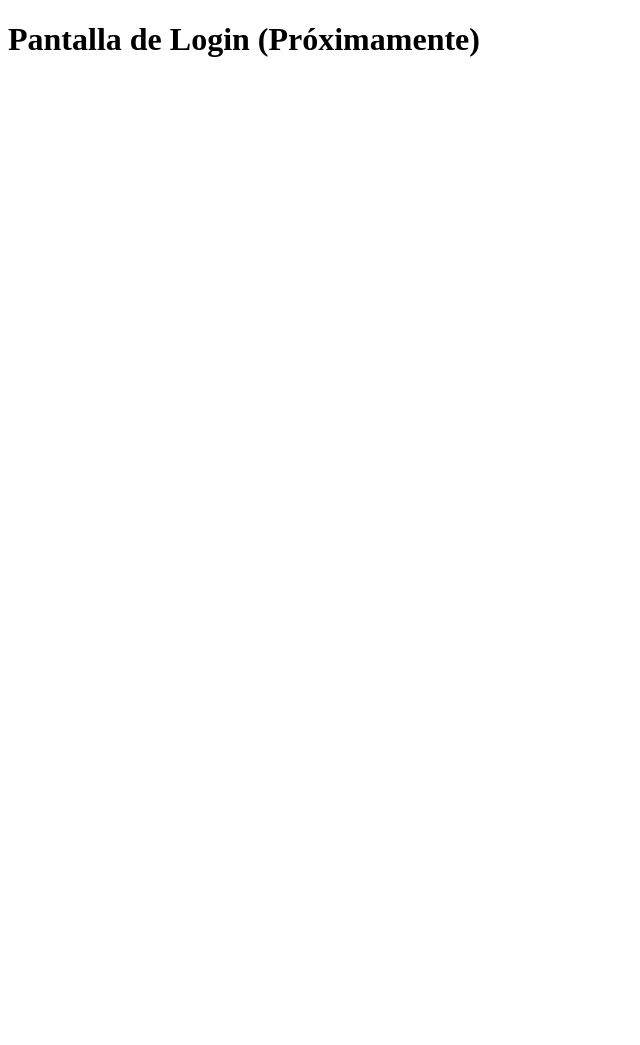
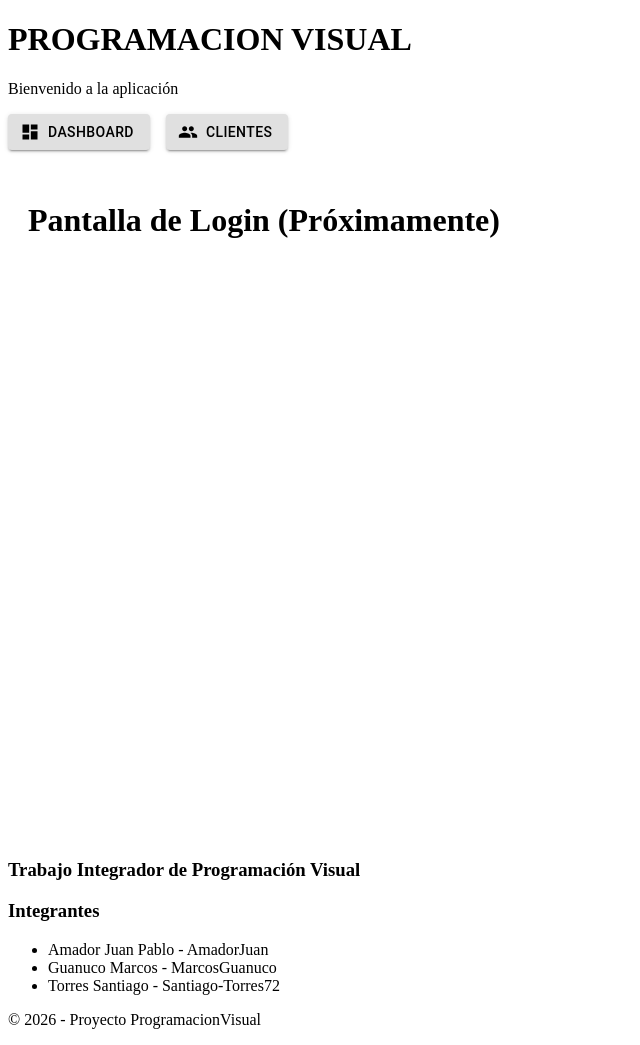
Before and after one commit to MarcosGuanuco/pv_tp_integrador_grupo12, a React (Vite) app in the folder pv_tp_integrador_grupo12/: page /login in a window 1280 px wide. Shown: the whole page, without its empty margins (0-640 px from the left). Before the commit the page ends 800 px from the top, so only its background shows below. Built offline with nearby package versions, Linux system fonts and the light colour scheme.

Commit message:
Deje implementado la funcionalidad de Enrutamiento mediante el React Router en el archivo <Nav/> para poder navegar entre paginas

```diff
--- a/pv_tp_integrador_grupo12/src/App.jsx
+++ b/pv_tp_integrador_grupo12/src/App.jsx
@@ -4,15 +4,38 @@ import viteLogo from './assets/vite.svg'
 import heroImg from './assets/hero.png'
 import './App.css'
 
+import { BrowserRouter as Router, Routes, Route, Navigate } from 'react-router-dom'
+import { AdminProvider } from './context/AdminContext'
 
 import Login from './views/Login'
+import Header from './components/layout/Header'
+import Nav from './components/layout/Nav'
+import Footer from './components/layout/Footer'
+import Dashboard from './views/Dashboard'
+import DetalleCliente from './views/DetalleCliente'
+import ListaCliente from './views/ListaClientes'
 
 function App() {
   const [count, setCount] = useState(0)
 
   return (
     <>
-    <Login/>
+    <AdminProvider>
+      <Router>
+      <Header/>
+      <Nav/>
+      <main style={{ minHeight: '80vh', padding: '20px' }}>
+          <Routes>
+            <Route path="/login" element={<Login />} />
+            <Route path="/dashboard" element={<Dashboard />} />
+            <Route path="/clientes" element={<ListaCliente />} />
+            <Route path="/clientes/:id" element={<DetalleCliente />} />
+            <Route path="*" element={<Navigate to="/login" />} />
+          </Routes>
+        </main>
+      <Footer/>
+      </Router>
+    </AdminProvider>
     </>
   )
 }
--- /dev/null
+++ b/pv_tp_integrador_grupo12/src/components/layout/Footer.jsx
@@ -0,0 +1,21 @@
+function Footer(){
+    return(
+        <footer>
+            <div>
+                <h3>Trabajo Integrador de Programación Visual</h3>
+                <div>
+                    <h3>Integrantes</h3>
+                    <ul>
+                        <li>Amador Juan Pablo - AmadorJuan</li>
+                        <li>Guanuco Marcos - MarcosGuanuco</li>
+                        <li>Torres Santiago - Santiago-Torres72</li>
+                    </ul>
+                </div>
+            </div>
+            <div>
+                <p>&copy; 2026 - Proyecto ProgramacionVisual</p>
+            </div>
+        </footer>
+    )
+}
+export default Footer;
--- /dev/null
+++ b/pv_tp_integrador_grupo12/src/components/layout/Header.jsx
@@ -0,0 +1,12 @@
+function Header(){
+    return(
+        <header>
+            <div>
+                <h1>PROGRAMACION VISUAL</h1>
+                <p>Bienvenido a la aplicación</p>
+            </div>
+        </header>
+    )
+}
+
+export default Header
--- /dev/null
+++ b/pv_tp_integrador_grupo12/src/components/layout/Nav.jsx
@@ -0,0 +1,22 @@
+import { NavLink } from 'react-router-dom';
+import { Button, Stack } from '@mui/material';
+import DashboardIcon from '@mui/icons-material/Dashboard';
+import PeopleIcon from '@mui/icons-material/People';
+
+export default function Nav() {
+  return (
+    <nav style={{ margin: '10px 0' }}>
+      <Stack direction="row" spacing={2} justifyContent="center">
+        <Button component={NavLink} to="/dashboard" variant="contained" startIcon={<DashboardIcon />}
+          style={({ isActive }) => ({backgroundColor: isActive ? '#1976d2' : '#e0e0e0', color: isActive ? '#fff' : '#000',})}>
+          Dashboard
+        </Button>
+
+        <Button component={NavLink} to="/clientes" variant="contained" startIcon={<PeopleIcon />}
+          style={({ isActive }) => ({backgroundColor: isActive ? '#1976d2' : '#e0e0e0', color: isActive ? '#fff' : '#000',})}>
+          Clientes
+        </Button>
+      </Stack>
+    </nav>
+  );
+}
--- a/pv_tp_integrador_grupo12/src/context/AdminContext.jsx
+++ b/pv_tp_integrador_grupo12/src/context/AdminContext.jsx
@@ -0,0 +1,32 @@
+import { createContext, useState, useEffect } from 'react';
+
+export const AdminContext = createContext();
+
+export const AdminProvider = ({ children }) => {
+  const [admin, setAdmin] = useState(() => {
+    const savedAdmin = localStorage.getItem('adminSession');
+    return savedAdmin ? JSON.parse(savedAdmin) : null;
+  });
+
+  useEffect(() => {
+    if (admin) {
+      localStorage.setItem('adminSession', JSON.stringify(admin));
+    } else {
+      localStorage.removeItem('adminSession');
+    }
+  }, [admin]);
+
+  const loginAdmin = (nombre, sector) => {
+    setAdmin({ nombre, sector });
+  };
+
+  const logoutAdmin = () => {
+    setAdmin(null);
+  };
+
+  return (
+    <AdminContext.Provider value={{ admin, loginAdmin, logoutAdmin }}>
+      {children}
+    </AdminContext.Provider>
+  );
+};
--- a/pv_tp_integrador_grupo12/src/views/Dashboard.jsx
+++ b/pv_tp_integrador_grupo12/src/views/Dashboard.jsx
@@ -0,0 +1,3 @@
+export default function Dashboard() {
+  return <h1>Pantalla de Dashboard (Próximamente)</h1>;
+}
--- a/pv_tp_integrador_grupo12/src/views/DetalleCliente.jsx
+++ b/pv_tp_integrador_grupo12/src/views/DetalleCliente.jsx
@@ -0,0 +1,3 @@
+export default function DetalleCliente() {
+  return <h1>Pantalla de DetalleCliente (Próximamente)</h1>;
+}
--- a/pv_tp_integrador_grupo12/src/views/ListaClientes.jsx
+++ b/pv_tp_integrador_grupo12/src/views/ListaClientes.jsx
@@ -0,0 +1,3 @@
+export default function ListaCliente() {
+  return <h1>Pantalla de ListaCliente (Próximamente)</h1>;
+}
```
